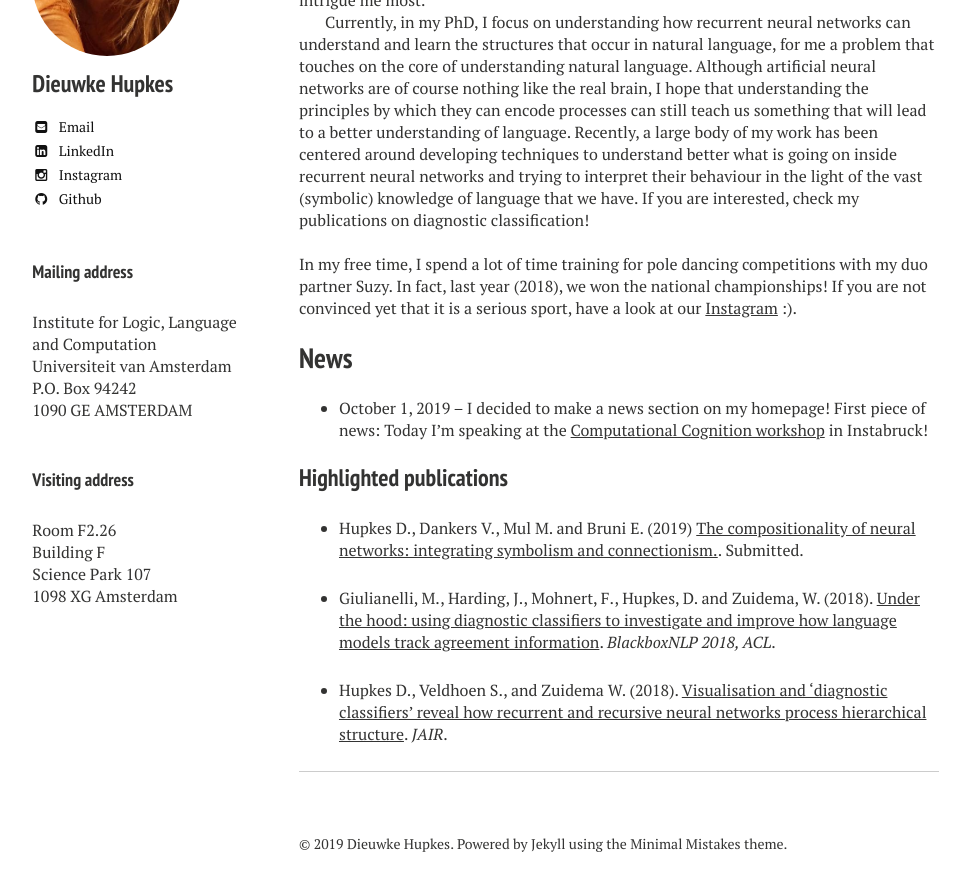
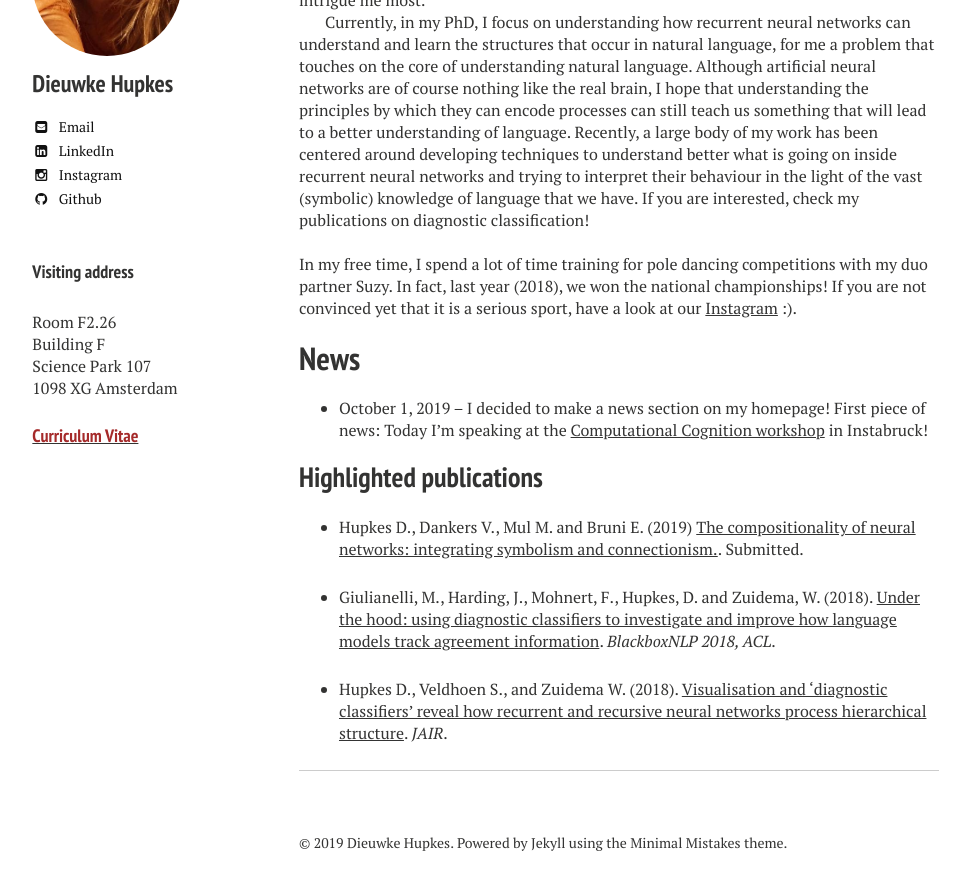
Before and after one commit to dieuwkehupkes/dieuwkehupkes.github.io, a Jekyll site: the page built from index.md, in a window 1280 px wide and 900 px high, scrolled down 707 px. Shown: the top 891 px of the window, without its empty margins (21-991 px from the left). Built offline with Jekyll 4.4.1, drawn with Linux system fonts in a browser that asks for light colours; nearby versions of some CDN libraries.

Commit message:
Add CV to home page

```diff
--- a/_includes/_author-bio.html
+++ b/_includes/_author-bio.html
@@ -29,9 +29,12 @@
   {% if author.soundcloud %}<a href="http://soundcloud.com/{{ author.soundcloud }}" class="author-social" target="_blank"><i class="fa fa-fw fa-soundcloud"></i> Soundcloud</a>{% endif %}
   {% if author.weibo %}<a href="http://www.weibo.com/{{ author.weibo }}" class="author-social" target="_blank"><i class="fa fa-fw fa-weibo"></i> Weibo</a>{% endif %}
 
-  <!-- Mailing address -->
+  <!-- Mailing address
   <br><h4>Mailing address</h4>Institute for Logic, Language and Computation<br>Universiteit van Amsterdam<br>P.O. Box 94242<br> 1090 GE AMSTERDAM<br>
+  -->
 
   <!-- Mailing address -->
   <br><h4>Visiting address</h4>Room F2.26<br>Building F<br>Science Park 107<br>1098 XG Amsterdam
+
+  <br><h4><u><a href="DHupkes_CV.pdf"><font color="brown">Curriculum Vitae</font></a></u></h4><br>
 </div>
--- a/index.md
+++ b/index.md
@@ -22,11 +22,12 @@ If you are interested, check my publications on diagnostic classification!
 In my free time, I spend a lot of time training for pole dancing competitions with my duo partner Suzy.
 In fact, last year (2018), we won the national championships!
 If you are not convinced yet that it is a serious sport, have a look at our <a href="https://www.instagram.com/duo_polenotti/" target="_blank">Instagram</a> :).
-## News
+# News
 
 - October 1, 2019 -- I decided to make a news section on my homepage! First piece of news: Today I'm speaking at the <a href="http://www.comco2019.com/" target="_blank">Computational Cognition workshop</a> in Instabruck!
 
-### Highlighted publications
+
+## Highlighted publications
 
 * Hupkes D., Dankers V., Mul M. and Bruni E. (2019)
 [The compositionality of neural networks: integrating symbolism and connectionism.](https://arxiv.org/pdf/1908.08351.pdf){:target="blank"}.
```
Also changed, not shown: 1 other file.
